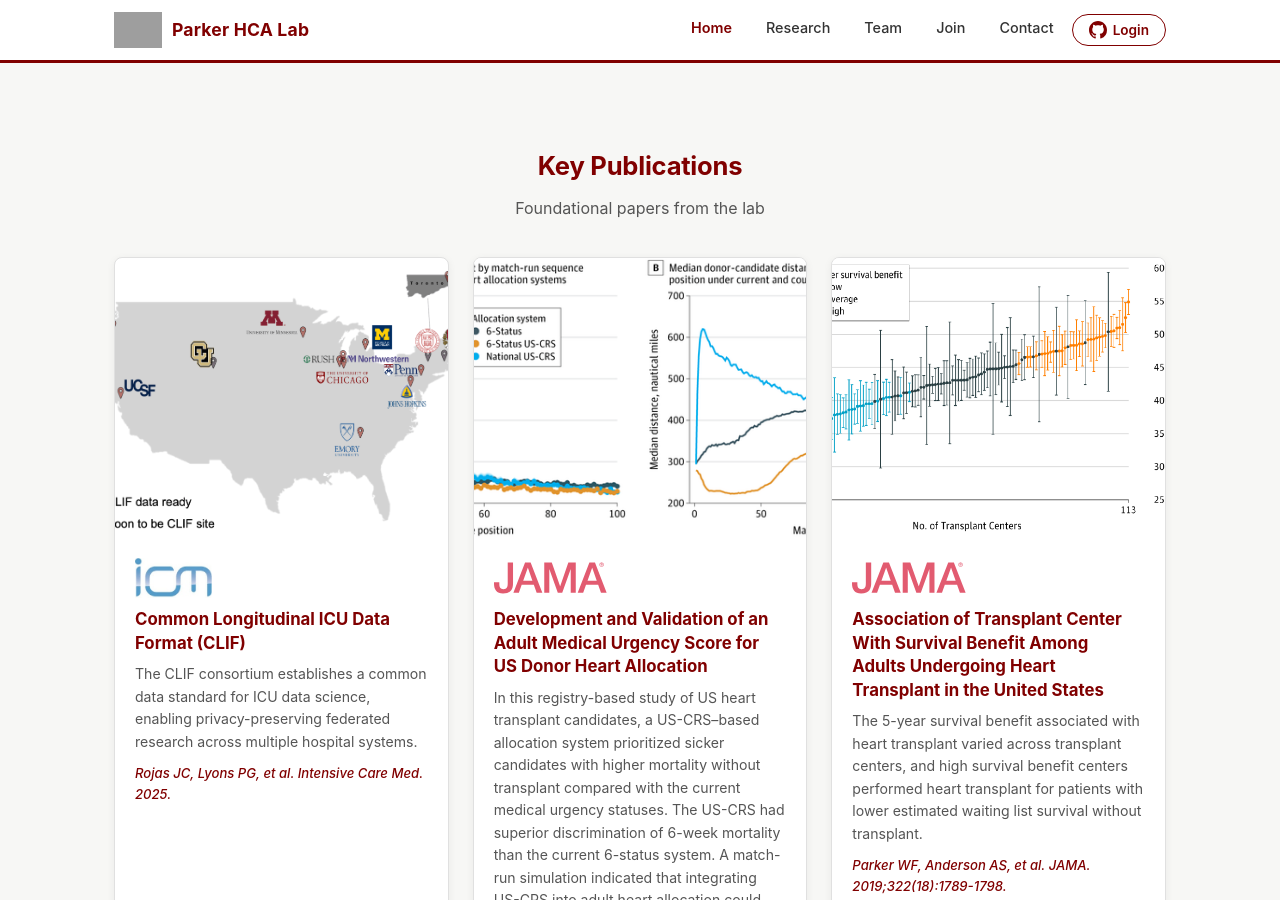
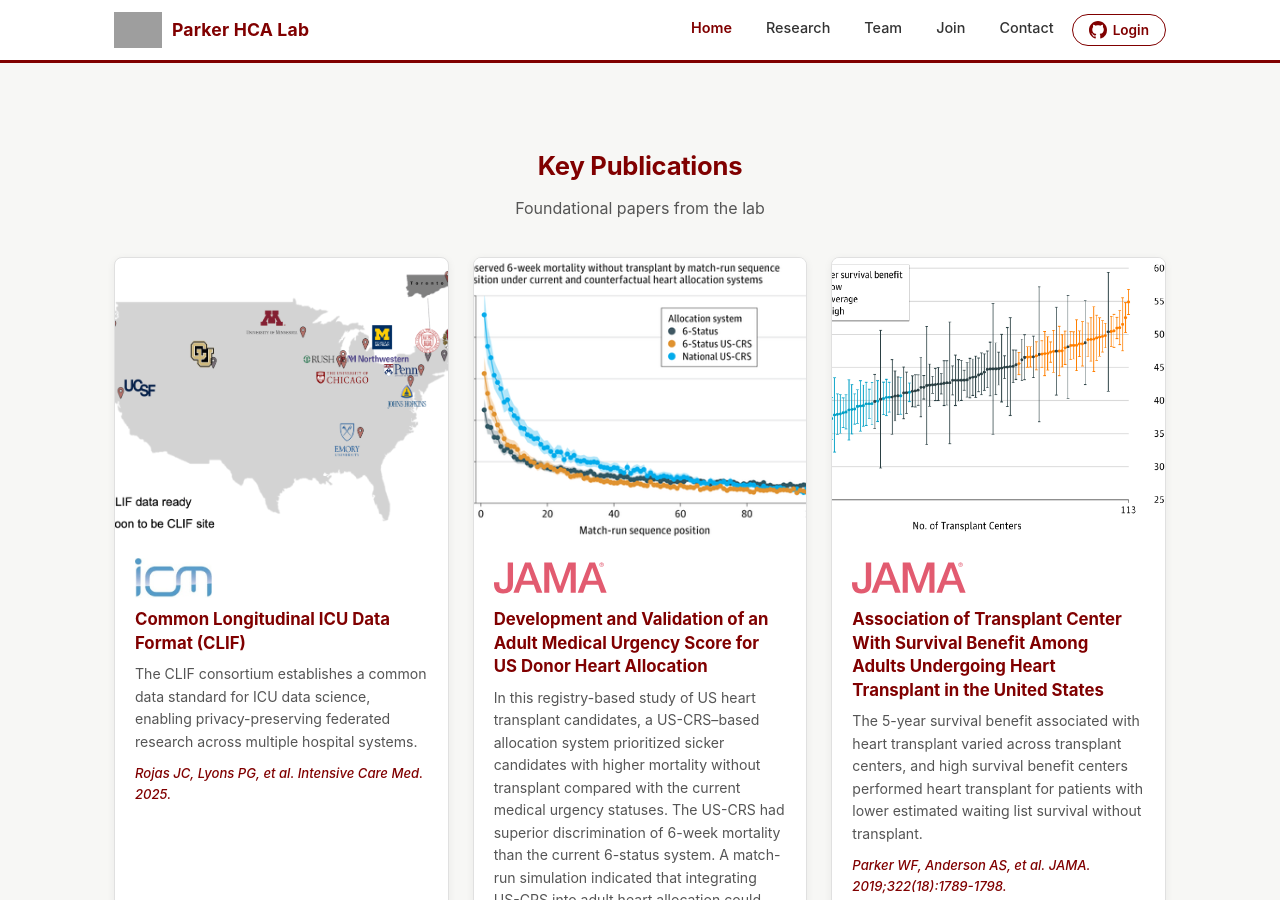
Before and after one commit to Healthcare-Allocation-Lab/healthcare-allocation-lab.github.io, a Jekyll site: the page built from index.html, in a window 1280 px wide and 900 px high, scrolled down 2123 px. Built offline with Jekyll 4.4.1, drawn with Linux system fonts in a browser that asks for light colours; comment, search, counter and statistics services are not loaded; grey boxes are pictures that could not be loaded.

Commit message:
Add files via upload

```diff
--- a/_data/spotlights.yml
+++ b/_data/spotlights.yml
@@ -48,7 +48,7 @@ spotlights:
   section: key-publications
   title: Development and Validation of an Adult Medical Urgency Score for US Donor
     Heart Allocation
-  image: images/spotlights/us_crs_matchrun.png
+  image: images/spotlights/us_crs_matchrun_panelA.png
   journal_logo: images/journals/jama.svg
   abstract: In this registry-based study of US heart transplant candidates, a US-CRS–based
     allocation system prioritized sicker candidates with higher mortality without
@@ -60,6 +60,8 @@ spotlights:
   doi: 10.1001/jama.2026.17403
   pmid: '42862588'
   evergreen: true
+  image_fit: contain
+  image_full: images/spotlights/us_crs_matchrun.png
 - id: transplant-center-survival-benefit
   section: key-publications
   title: Association of Transplant Center With Survival Benefit Among Adults Undergoing
```
